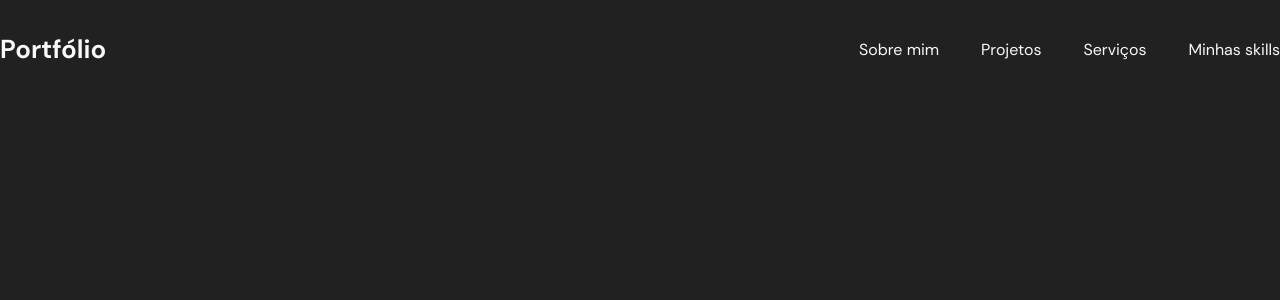
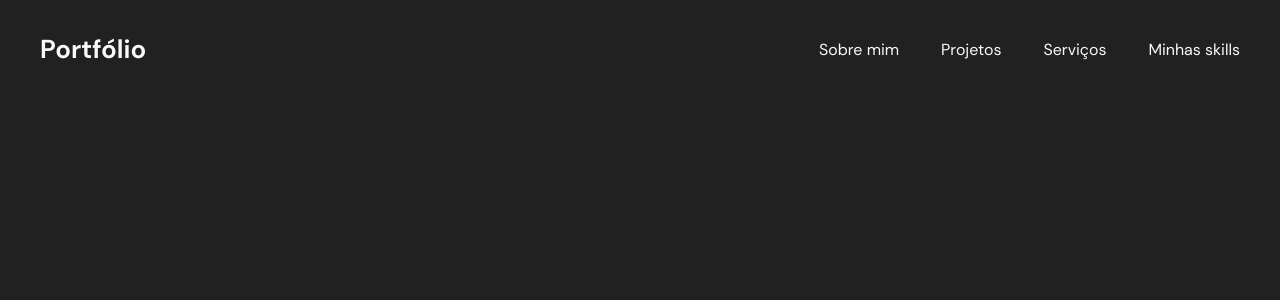
Before and after one commit to douglasgomes98/portfolio-example, a React (Vite) app: page / in a window 1280 px wide. Shown: the top 300 px of the page. Built offline with nearby package versions, Linux system fonts and the light colour scheme.

Commit message:
feat: ✨ create page container

```diff
--- a/src/App.jsx
+++ b/src/App.jsx
@@ -1,8 +1,9 @@
 import { ThemeProvider } from 'styled-components';
 
 import { Dashboard } from './page/Dashboard';
+import { theme } from './theme';
+
 import { GlobalStyles } from './styles/GlobalStyles';
-import { theme } from './theme';
 
 function App() {
   return (
--- /dev/null
+++ b/src/components/PageContainer/PageContainer.jsx
@@ -0,0 +1,5 @@
+import { Container } from './PageContainer.styles';
+
+export function PageContainer({ children }) {
+  return <Container>{children}</Container>;
+}
--- /dev/null
+++ b/src/components/PageContainer/PageContainer.styles.js
@@ -0,0 +1,15 @@
+import styled from 'styled-components';
+
+export const Container = styled.div`
+  max-width: 1200px;
+  margin: 0 auto;
+  width: 100%;
+
+  @media (max-width: 1200px) {
+    padding: 0 42px;
+  }
+
+  @media (max-width: 768px) {
+    padding: 0 24px;
+  }
+`;
--- /dev/null
+++ b/src/components/PageContainer/index.jsx
@@ -0,0 +1 @@
+export * from './PageContainer';
--- a/src/page/Dashboard/Dashboard.jsx
+++ b/src/page/Dashboard/Dashboard.jsx
@@ -1,10 +1,14 @@
 import { Header } from '../../components/Header';
+import { PageContainer } from '../../components/PageContainer';
+
 import { Container } from './Dashboard.styles';
 
 export function Dashboard() {
   return (
     <Container>
-      <Header />
+      <PageContainer>
+        <Header />
+      </PageContainer>
     </Container>
   );
 }
```
Also changed, not shown: .eslintrc.json.
